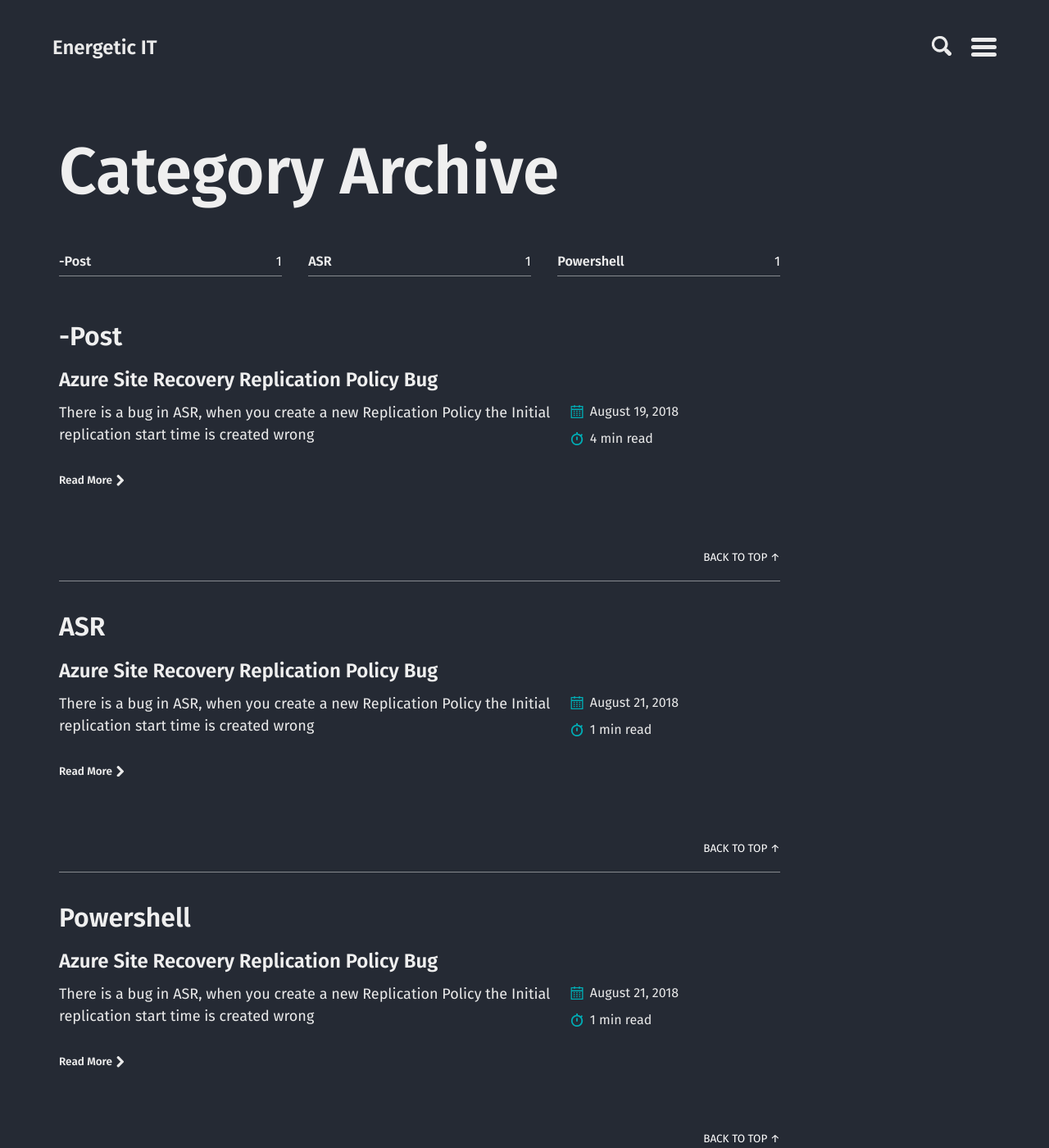
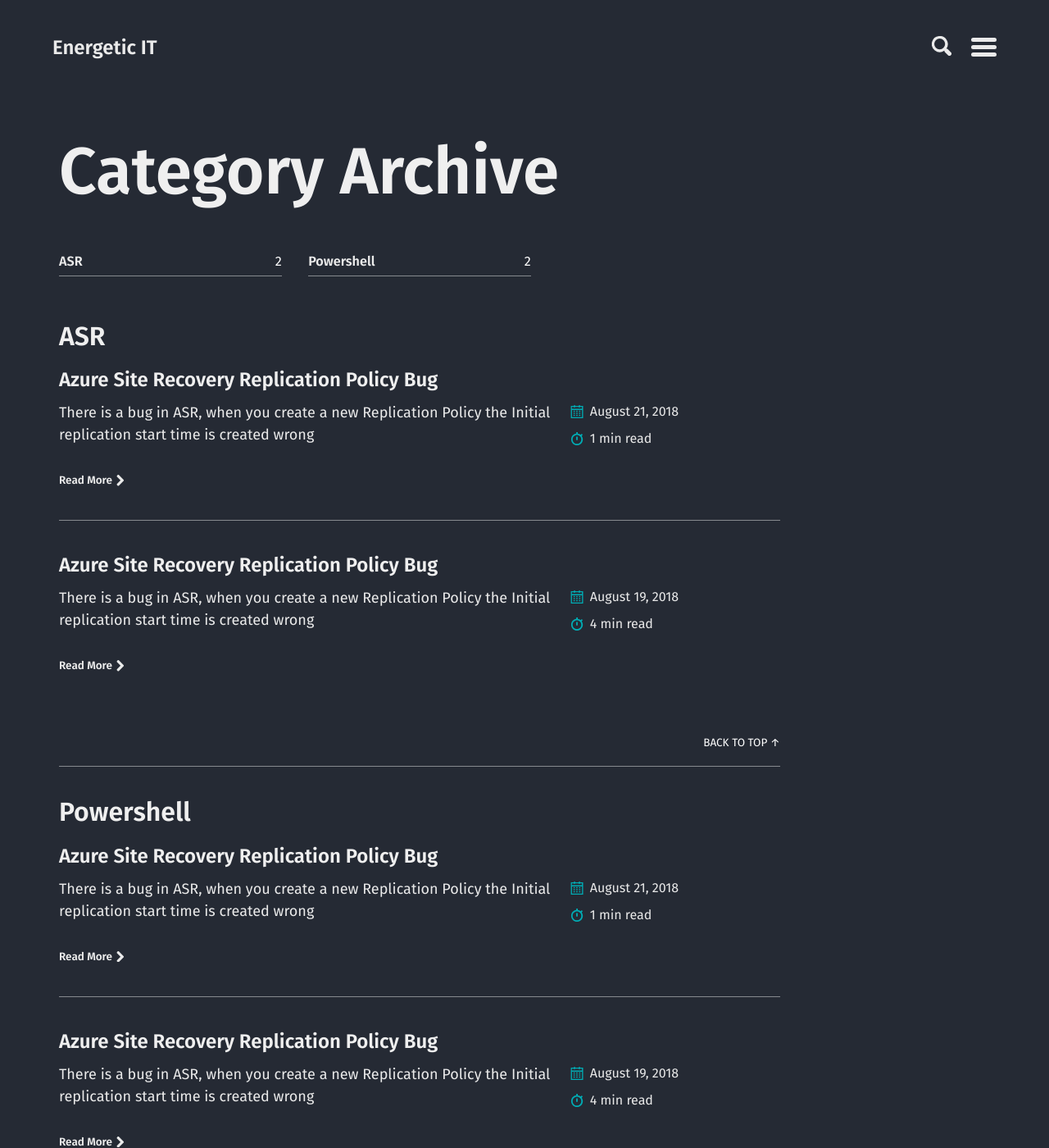
Before and after one commit to energetic-it/energetic-it.github.io, a Jekyll site: the page built from categories.md, in a window 1280 px wide and 1400 px high. Shown: the whole window at 82% size. Built offline with Jekyll 4.4.1, drawn with Linux system fonts in a browser that asks for light colours.

Commit message:
changed back

```diff
--- a/_posts/2018-08-19-microsoft-azure-site-recovery-kb-archive.md
+++ b/_posts/2018-08-19-microsoft-azure-site-recovery-kb-archive.md
@@ -3,7 +3,8 @@ title: "Azure Site Recovery Replication Policy Bug"
 excerpt: "There is a bug in ASR, when you create a new Replication Policy the Initial replication start time is created wrong"
 comments: true
 categories:
-  -Post
+  - ASR
+  - Powershell
 tags:
   - ASR
   - Azure
```
